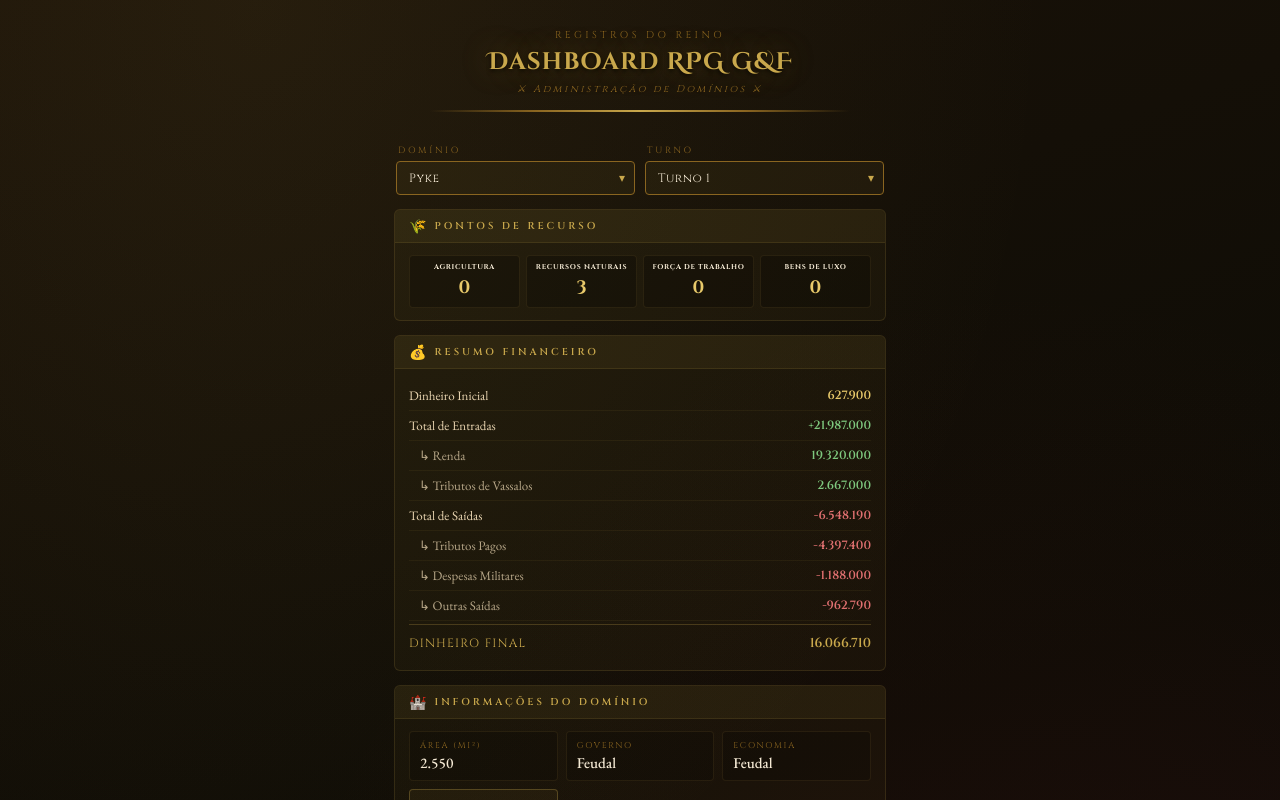
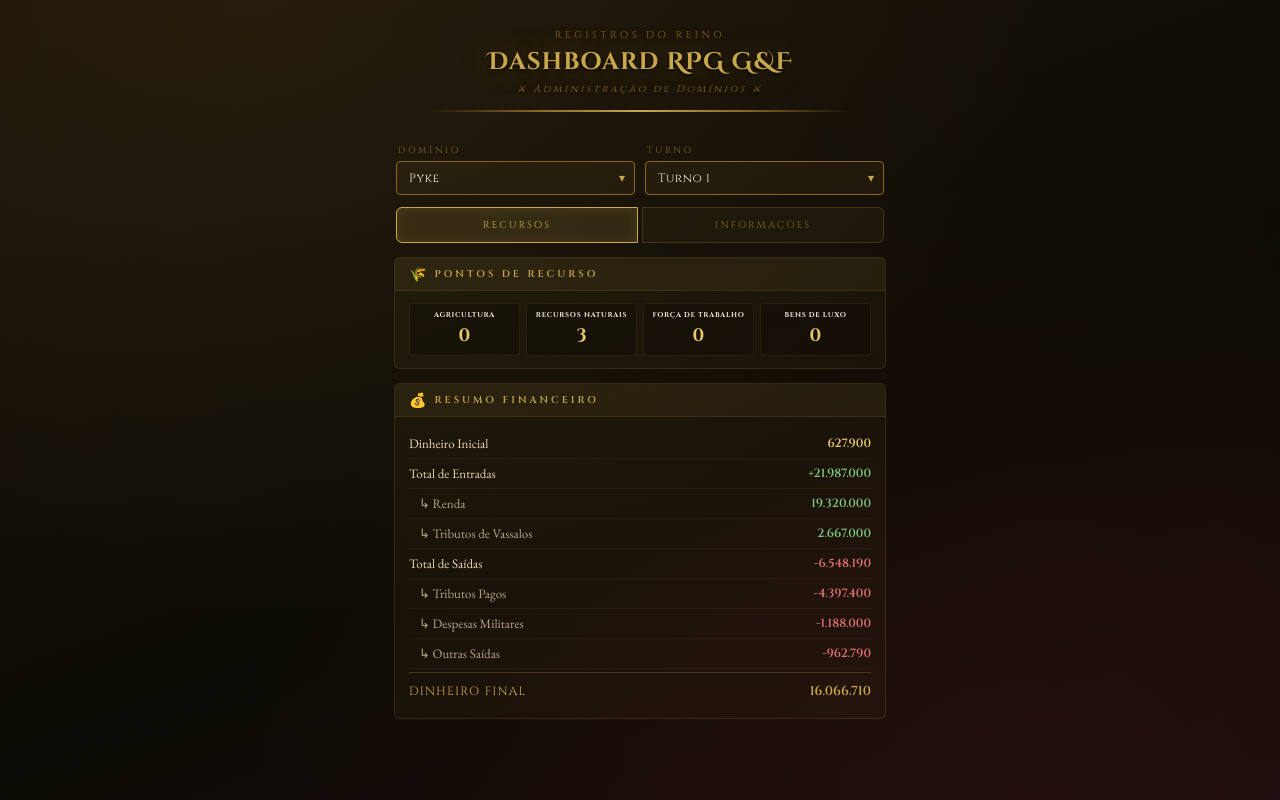
Before and after one commit to MatnZer0/dashboard-rpg-gelo-e-fogo, a Next.js app: page / in a window 1280 px wide. Shown: the top 800 px of the page. Built offline with nearby package versions, Linux system fonts and the light colour scheme.

Commit message:
feat: add navigation tab

```diff
--- a/src/app/globals.css
+++ b/src/app/globals.css
@@ -344,3 +344,53 @@ select option {
   .pontos-grid { grid-template-columns: repeat(2, 1fr); }
   .stat-grid--3 { grid-template-columns: repeat(2, 1fr); }
 }
+
+
+/* ── tab navigation ── */
+.tab-nav {
+  display: flex;
+  gap: 4px;
+  padding: 12px 16px 0;
+  max-width: 520px;
+  margin: 0 auto;
+}
+
+.tab-button {
+  flex: 1;
+  background: rgba(201,168,76,0.05);
+  border: 1px solid rgba(201,168,76,0.2);
+  color: var(--gold-dark);
+  padding: 10px 12px;
+  font-family: 'Cinzel', serif;
+  font-size: 10px;
+  letter-spacing: 0.2em;
+  text-transform: uppercase;
+  cursor: pointer;
+  transition: all 0.2s ease;
+}
+
+.tab-button:first-child {
+  border-radius: 6px 0 0 6px;
+}
+
+.tab-button:last-child {
+  border-radius: 0 6px 6px 0;
+}
+
+.tab-button:hover {
+  border-color: var(--gold);
+  color: var(--gold);
+}
+
+.tab-button.active {
+  background: rgba(201,168,76,0.15);
+  border-color: var(--gold);
+  color: var(--gold);
+  box-shadow: inset 0 0 12px rgba(201,168,76,0.15);
+}
+
+@media (max-width: 480px) {
+  .tab-nav {
+    padding-top: 10px;
+  }
+}
--- a/src/components/Dashboard.tsx
+++ b/src/components/Dashboard.tsx
@@ -57,6 +57,7 @@ export default function Dashboard({ data }: { data: DomainRecord[] }) {
   });
 
   const [selectedTurno, setSelectedTurno] = useState<number | null>(null);
+  const [activeTab, setActiveTab] = useState<'informacoes' | 'recursos'>('recursos');
 
   // Persist the selected domínio whenever it changes
   useEffect(() => {
@@ -118,6 +119,22 @@ export default function Dashboard({ data }: { data: DomainRecord[] }) {
           </div>
         </div>
 
+        {/* ── Tab Navigation ── */}
+        <div className="tab-nav">
+          <button
+            className={`tab-button ${activeTab === 'recursos' ? 'active' : ''}`}
+            onClick={() => setActiveTab('recursos')}
+          >
+            Recursos
+          </button>
+          <button
+            className={`tab-button ${activeTab === 'informacoes' ? 'active' : ''}`}
+            onClick={() => setActiveTab('informacoes')}
+          >
+            Informações
+          </button>
+        </div>
+
         {/* ── Turno Status Badge ── */}
         {/* {record && (
           <div className="turno-status">
@@ -134,6 +151,8 @@ export default function Dashboard({ data }: { data: DomainRecord[] }) {
             <div className="empty">✦ Selecione um domínio ✦</div>
           ) : (
             <>
+              {activeTab === 'recursos' && (
+              <>
               {/* ── Pontos ── */}
               {record.Agricultura_Pontos !== null && (
                 <div className="section">
@@ -217,6 +236,12 @@ export default function Dashboard({ data }: { data: DomainRecord[] }) {
                 </div>
               )}
 
+              </>
+              )}
+
+              {activeTab === 'informacoes' && (
+              <>
+
               {/* ── Domain Info ── */}
               {record.Area_mi2 && (
                 <div className="section">
@@ -264,6 +289,8 @@ export default function Dashboard({ data }: { data: DomainRecord[] }) {
               )}
 
               <div className="ornament">✦ ✦ ✦</div>
+              </>
+              )}
             </>
           )}
         </div>
```
